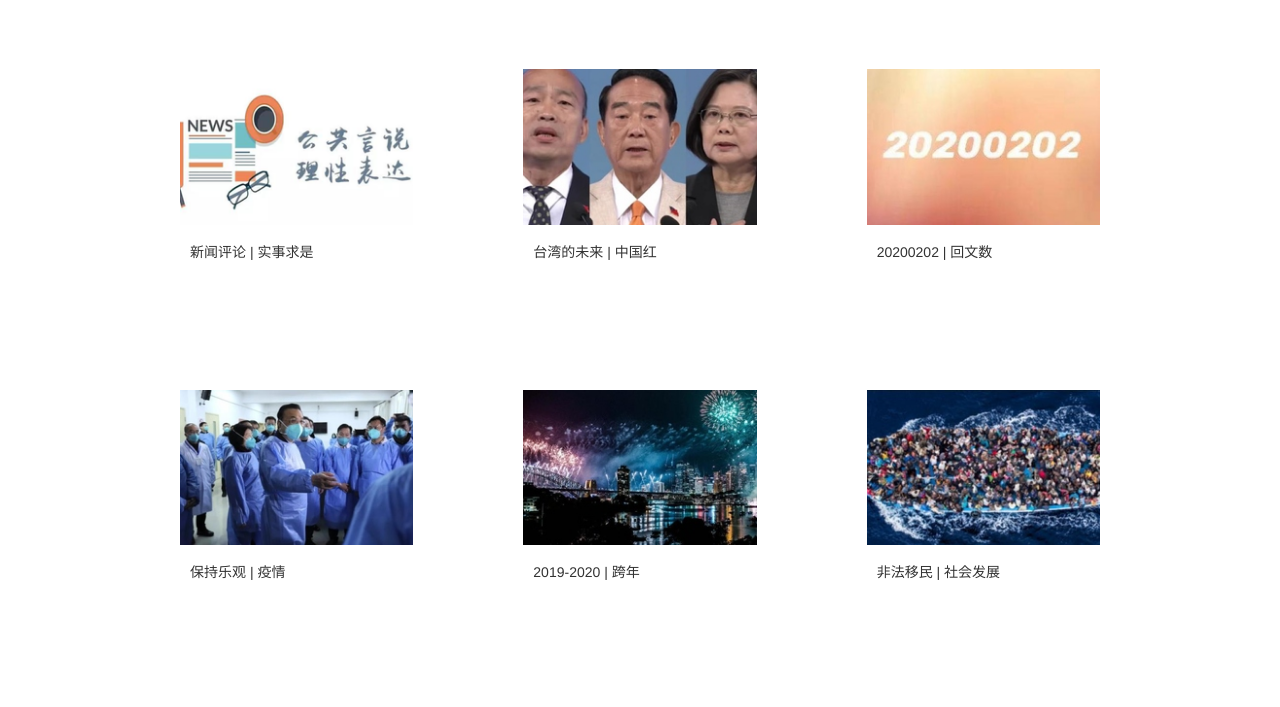
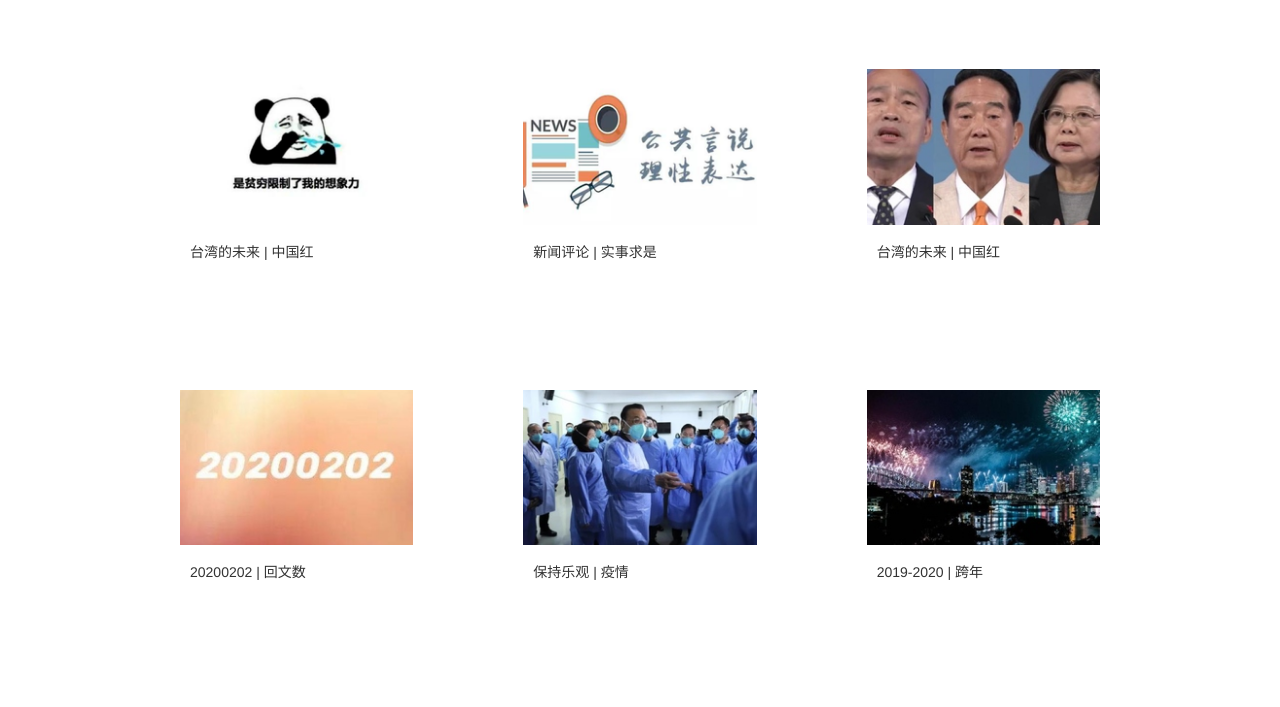
Before and after one commit to DefuLi/defuli.github.io, a plain HTML site: page essay.html in a window 1280 px wide. Shown: the part 91-798 px from the top of the page. Drawn offline with Linux system fonts and the light colour scheme.

Commit message:
Update essay.html

```diff
--- a/essay.html
+++ b/essay.html
@@ -38,6 +38,15 @@
     <div class="img-list">
       <div class="layui-fluid" style="padding:0">
         <div class="layui-row layui-col-space30 space">
+
+         <div class="layui-col-xs12 layui-col-sm4 layui-col-md4">
+            <div class="item">
+              <img src="res/essay/essay16.png">
+              <div class="cont-text">
+                <div class="data"><a href="https://mp.weixin.qq.com/s/dz-nUY2kWacNc_k19dN2Gw" target="_blank">台湾的未来 | 中国红</a></div>
+              </div>
+            </div>
+          </div>
 
           <div class="layui-col-xs12 layui-col-sm4 layui-col-md4">
             <div class="item">
```
